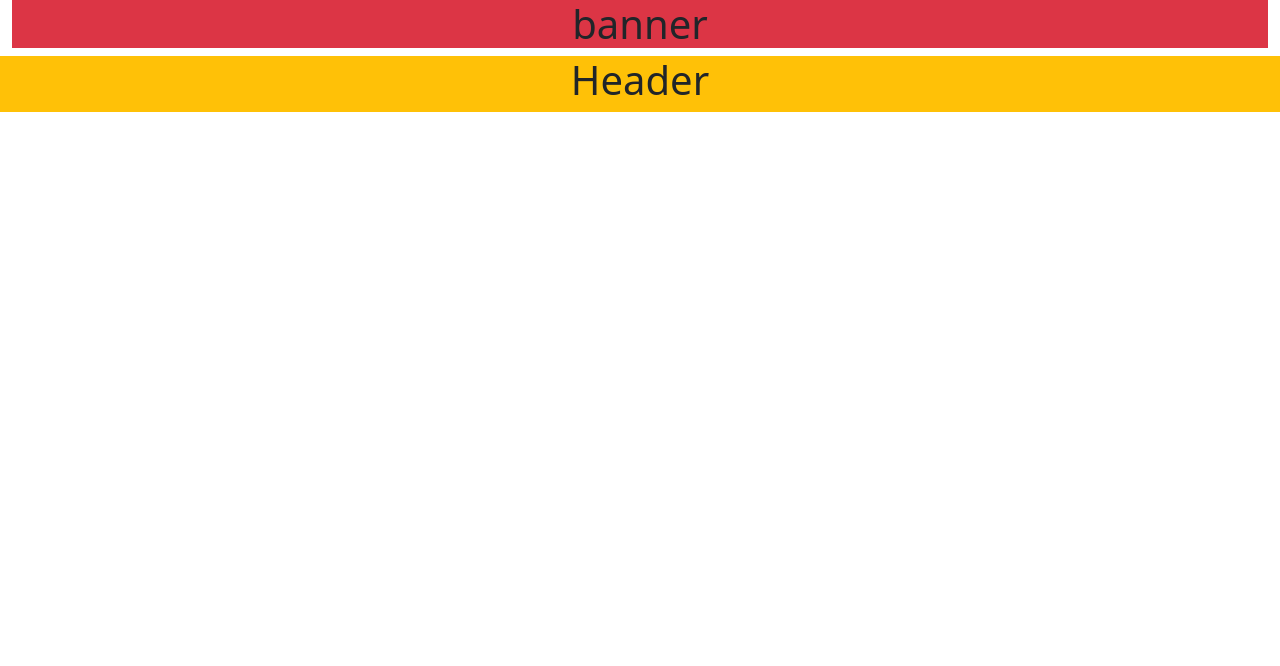
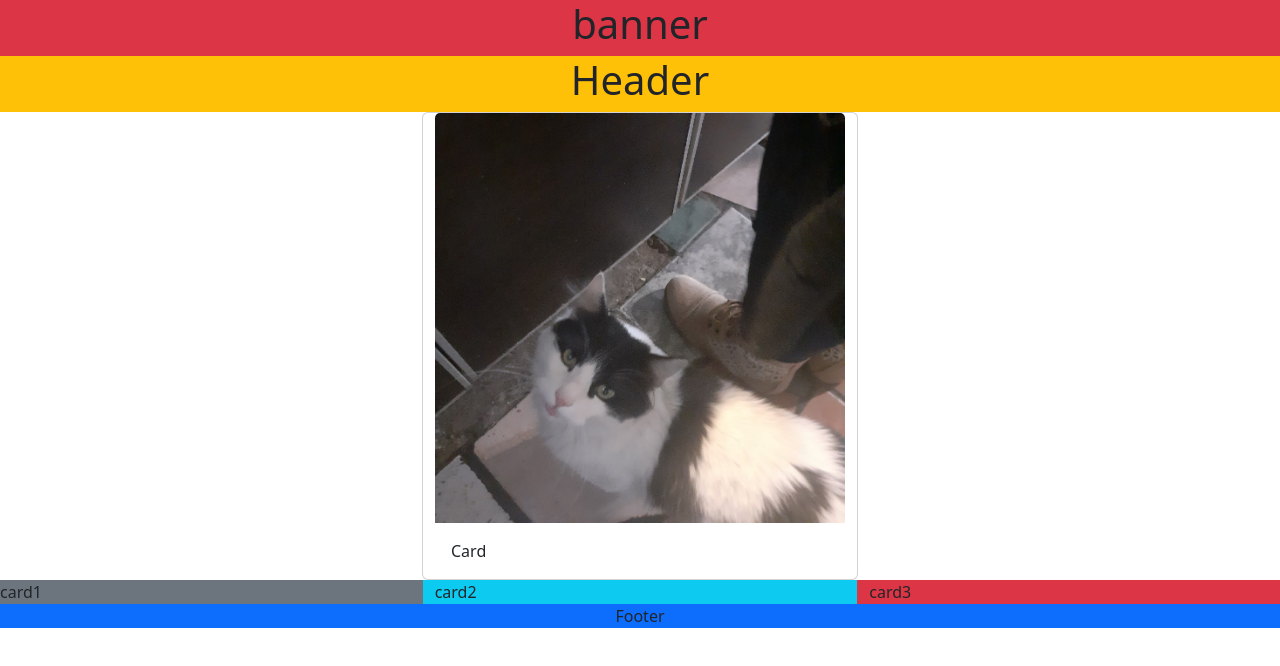
Before and after one commit to silaxG/boostrap, a plain HTML site: page 4.html in a window 1280 px wide. Drawn offline with nearby package versions, Linux system fonts and the light colour scheme.

Commit message:
Add files via upload

```diff
--- a/4.html
+++ b/4.html
@@ -9,12 +9,34 @@
 </head>
 <body>
     <header class="container-fluid text-center">
-        <div class="row"><h1>
-           <div class="col bg-danger">banner</div></h1></div>
+        <div class="row">
+           <div class="col bg-danger"><h1>banner</h1></div></div>
            <div class="row">
                <div class="col bg-warning"><h1>Header</h1></div>
            </div>
     </header>
+    <main>
+        <div class="row">
+            <div class="col"></div>
+            <div class="card col" style="width: 18rem;">
+                <img src="/assets/img/pity.jpg" class="card-img-top" alt="...">
+                <div class="card-body">
+                    <p class="card-text">Card</p>
+                </div>
+            </div>
+            <div class="col"></div>
+        </div>
+    </main>
+    <footer>
+        <div class="row">
+            <div class="col-sm-4 bg-secondary">card1</div>
+            <div class="col-sm-4 bg-info">card2</div>
+            <div class="col-sm-4 bg-danger">card3</div>
+        </div>
+        <div class="row">
+            <div class="col bg-primary text-center">Footer</div>
+        </div>
+    </footer>
 
 
 </body>
```
Also changed, not shown: 5.html (added, +39 -0 lines), assets/img/pity.jpg (added), assets/img/pity2.jpg (added), assets/img/pity3.jpg (added).
